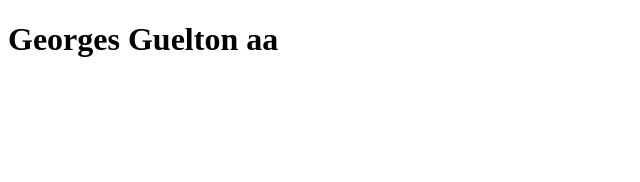
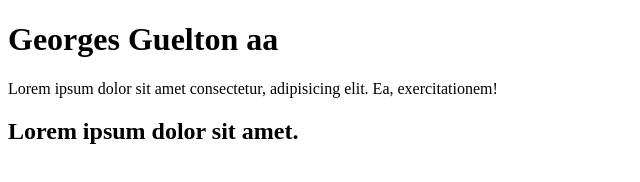
Before and after one commit to GueltonGeorges1995/guelton.georges.github.io, a plain HTML site: page index.html in a window 1280 px wide. Shown: the whole page, without its empty margins (0-640 px from the left). Drawn offline with Linux system fonts and the light colour scheme.

Commit message:
nouveau para et titre

```diff
--- a/index.html
+++ b/index.html
@@ -8,5 +8,7 @@
 </head>
 <body>
     <h1>Georges Guelton   aa</h1>
+    <p>Lorem ipsum dolor sit amet consectetur, adipisicing elit. Ea, exercitationem!</p>
+    <h2>Lorem ipsum dolor sit amet.</h2>
 </body>
 </html>
```
